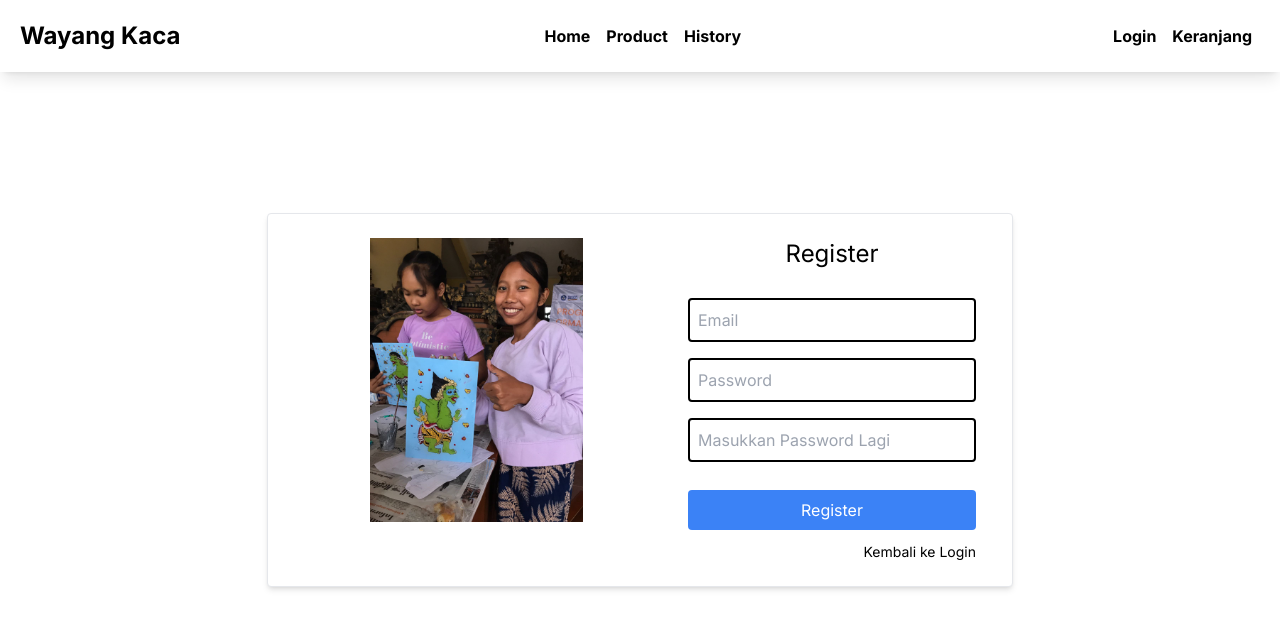
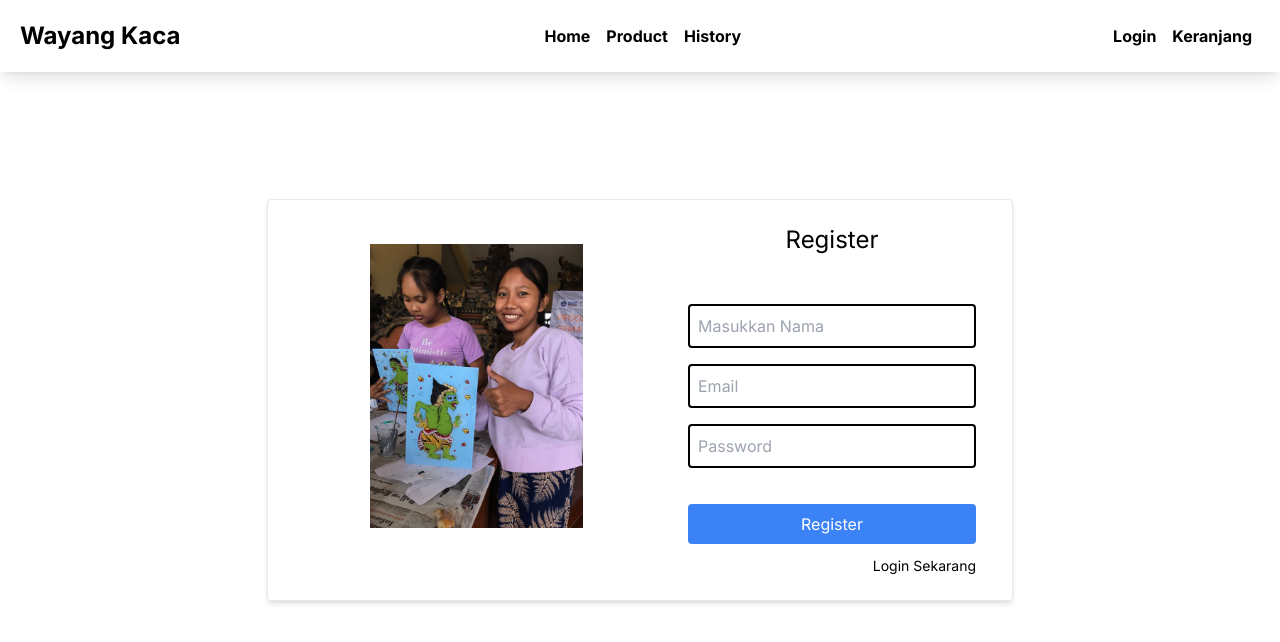
Before and after one commit to kadekyana/Nextjs_WayangKaca, a Next.js app: page /Register in a window 1280 px wide. Shown: the top 642 px of the page. Built offline with nearby package versions, Linux system fonts and the light colour scheme.

Commit message:
Update fix Login Register

```diff
--- /dev/null
+++ b/src/app/Components/RegisterForm/index.js
@@ -0,0 +1,62 @@
+"use client";
+import { useState, useEffect } from "react";
+import Link from "next/link";
+import { useRouter } from "next/navigation";
+
+const RegisterForm = () => {
+  const [username, setUsername] = useState("");
+  const [password, setPassword] = useState("");
+  const [nama, setNama] = useState("");
+  const route = useRouter();
+
+  const handleRegister = async () => {
+    console.log(nama);
+    console.log(username);
+    console.log(password);
+    try {
+      const response = await fetch("http://127.0.0.1:8000/api/register", {
+        method: "POST",
+        headers: {
+          "Content-Type": "application/json",
+        },
+        body: JSON.stringify({ name: nama, email: username, password }),
+      });
+
+      if (response.ok) {
+        console.log("Register successful");
+        route.push("/Login");
+      } else {
+        console.error("Register failed");
+      }
+    } catch (error) {
+      console.error("Error during login:", error);
+    }
+  };
+
+  useEffect(() => {
+    console.log("Client-side code executed!");
+  }, []);
+
+  return (
+    <form className="py-7 px-3 ">
+      <div className="mb-4">
+        <label htmlFor="nama"></label>
+        <input type="text" id="nama" name="nama" placeholder="Masukkan Nama" className="border-2 border-current w-72 p-2 rounded" onChange={(e) => setNama(e.target.value)} />
+      </div>
+      <div className="mb-4 ">
+        <label htmlFor="username"></label>
+        <input type="email" id="username" name="username" placeholder="Email" className="border-2 border-current w-72 p-2 rounded" onChange={(e) => setUsername(e.target.value)} />
+      </div>
+      <div className="mb-4">
+        <label htmlFor="password"></label>
+        <input type="password" id="password" name="password" placeholder="Password" className="border-2 border-current w-72 p-2 rounded" onChange={(e) => setPassword(e.target.value)} />
+      </div>
+      <input type="button" value="Register" onClick={handleRegister} className="w-full mt-5 bg-blue-500 text-white p-2 rounded hover:bg-blue-600" />
+      <Link href="/Login" className="ml-auto mt-3 float-right text-sm">
+        Login Sekarang
+      </Link>
+    </form>
+  );
+};
+
+export default RegisterForm;
--- a/src/app/Register/page.js
+++ b/src/app/Register/page.js
@@ -1,35 +1,17 @@
 import Image from "next/image";
 import Link from "next/link";
+import RegisterForm from "../Components/RegisterForm";
 
 const Register = () => {
   return (
     <div className="h-screen flex justify-center items-center">
       <div className=" flex bg-white p-4 border rounded shadow-md ">
-        <div className=" ">
+        <div className="pt-5">
           <Image src="/wayang2.jpeg" alt="" width={250} height={250} className="h-96 w-96 rounded p-2" />
         </div>
         <div className="p-2 ">
           <h1 className="text-center pb-5 text-2xl">Register</h1>
-          <form className="py-2 px-3 ">
-            <div className="mb-4 ">
-              <label htmlFor="username"></label>
-              <input type="text" id="username" placeholder="Email" className="border-2 border-current w-72 p-2 rounded" />
-            </div>
-            <div className="mb-4 ">
-              <label htmlFor="password"></label>
-              <input type="text" id="password" placeholder="Password" className="border-2 border-current w-72 p-2 rounded" />
-            </div>
-            <div className="mb-4 ">
-              <label htmlFor="password"></label>
-              <input type="text" id="password" placeholder="Masukkan Password Lagi" className="border-2 border-current w-72 p-2 rounded" />
-            </div>
-            <button type="submit" className="w-full mt-3 bg-blue-500 text-white p-2 rounded hover:bg-blue-600">
-              <Link href="/Login">Register</Link>
-            </button>
-            <Link href="/Login" className="ml-auto mt-3 float-right text-sm">
-              Kembali ke Login
-            </Link>
-          </form>
+          <RegisterForm />
         </div>
       </div>
     </div>
```
